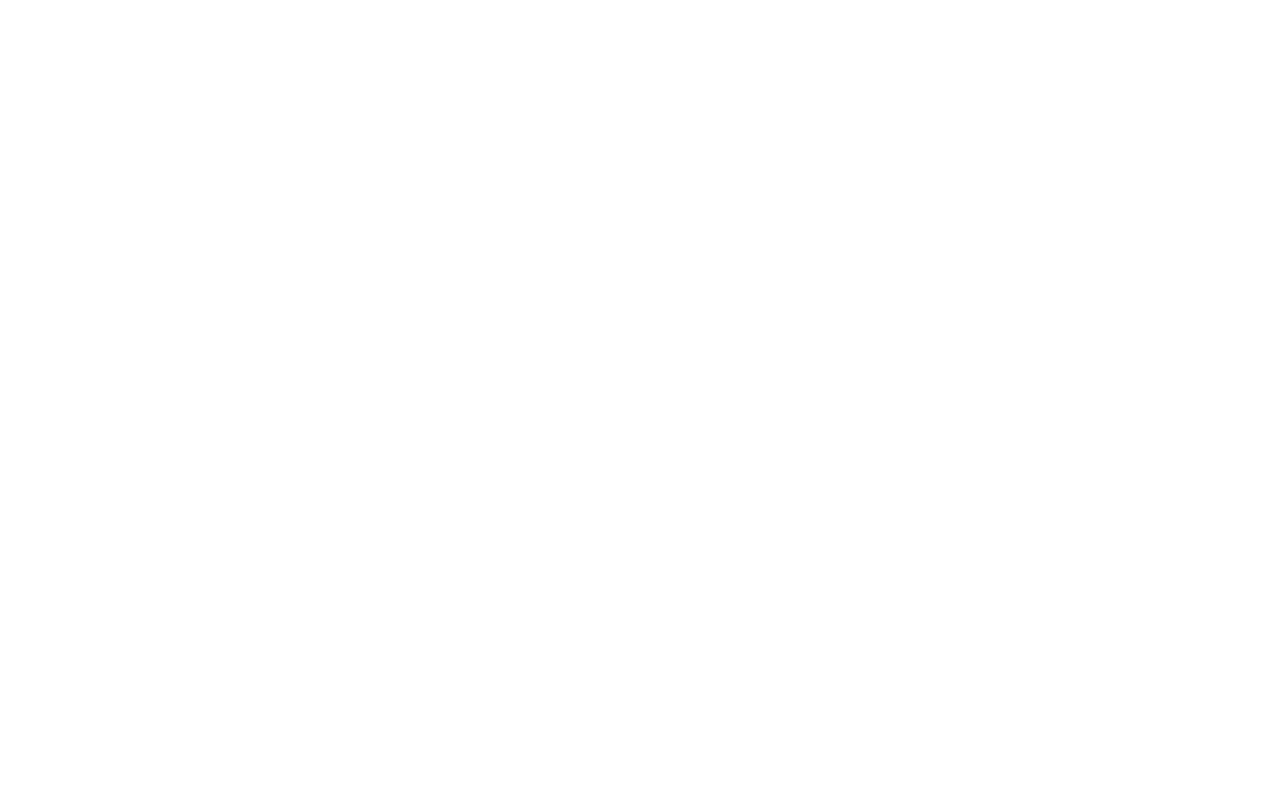
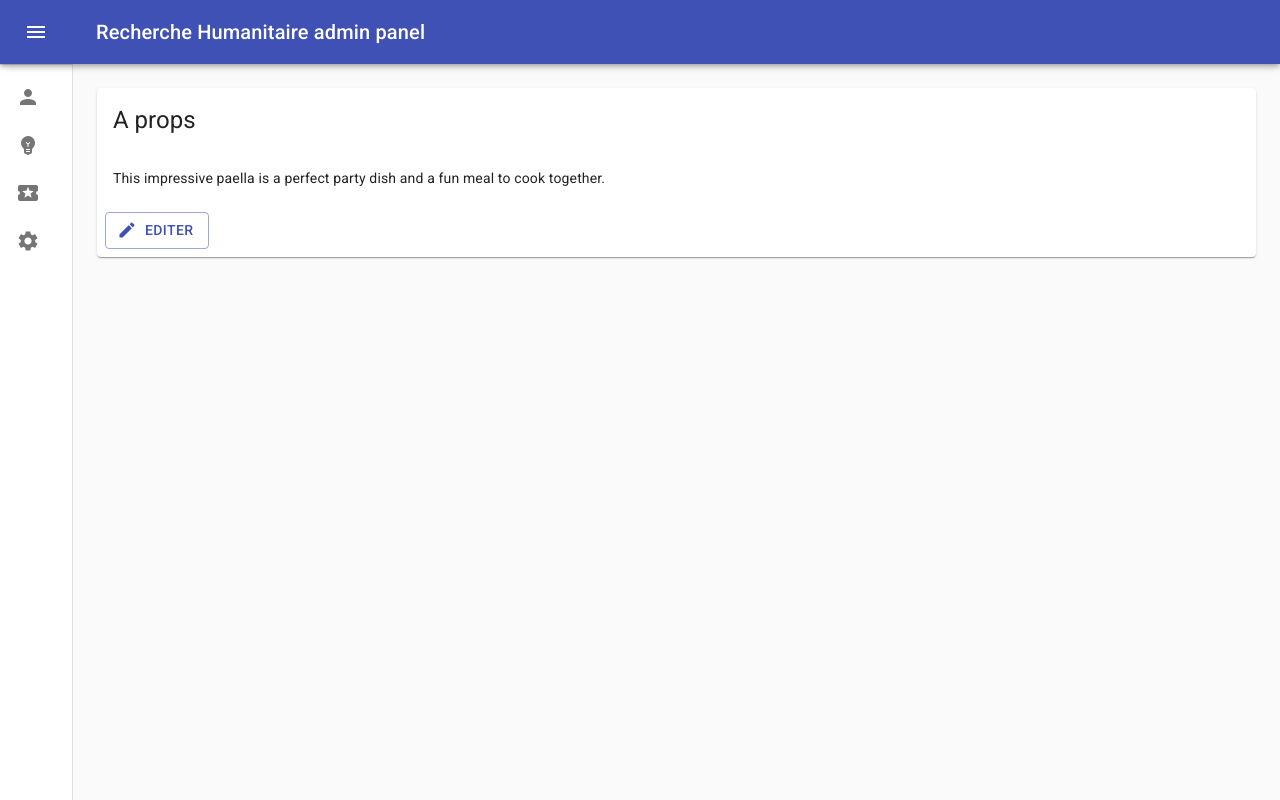
Before and after one commit to Yamingue/humanitaire, a React (Create React App) app: page /admin/setting in a window 1280 px wide. Before the commit this address had no page. Built offline with nearby package versions, Linux system fonts and the light colour scheme; no server answers; the database is empty.

Commit message:
addind aprops from database

```diff
--- a/src/App.js
+++ b/src/App.js
@@ -37,6 +37,7 @@
   const [team, setTeam] = useState([])
   const [activity, setActivity] = useState([])
   const [mission, setMission] = useState([])
+  const [apropos, setApropos] = useState([])
 
   useEffect(() => {
     onValue(ref(database, '/team'), snap => {
@@ -70,6 +71,10 @@
       setMission(arr)
       console.log(arr)
     })
+    onValue(ref(database,'/apropos'),snap=>{
+      let s= snap.toJSON()
+      setApropos(s)
+  })
   }, [])
   return (
     <>
@@ -85,12 +90,7 @@
         <Card>
           <CardContent>
             <Typography variant='subtitle2' >
-              La position géopolitique du Tchad le place au carrefour de multiples pôles de crises climatique et sécuritaires régionaux affectant sa population, surtout celles vivants dans les localités frontalières et difficiles d’accès. Cette position qui confère au pays un rôle de partenaire de première importance pour assurer la stabilité sécuritaire dans la région n’est pas sans conséquence sur la vie sociale au niveau interne. En effet,  cette sûreté exige l´adoption d´une approche intégrée axée sur les notions interconnectées de la paix, de la sécurité humaine et environnementale, de la sécurité économique (moyens de subsistances) et alimentaire, l’accès à l’éducation, bref de la protection sociale.
-              Ces défis sociétaux, induits par des crises humanitaires, ont des contours aussi multiples que variés qui peuvent être appréhendés par la recherche scientifique.  Il n’est pas superflu de rappeler la place de choix qu’occupe la recherche dans tout processus de développement humain.
-              Il est donc nécessaire et judicieux que le Tchad soit doté d’une structure de recherche capable l’aider à s’inscrire dans ce processus global qu’est la promotion de la recherche scientifique et surtout la recherche orientée vers le l’humanitaire.
-              L’intérêt est sans nul doute encore grand pour le Tchad qui, depuis l’enchainement des crises sécuritaires dans la Sous-région, constitue un pilier de la lutte contre l’insécurité et amorce une phase décisive du dialogue orienté vers le développement humain.
-              Au regard de ce constat et conscient de nos modestes capacités et compétences susceptibles de contribuer à cette lutte commune, NOUS, Jeunes Chercheurs et Etudiants, décidons de la création d’une association de recherche dénommée Centre pour la Recherche Humanitaire, en abrégé CRH, avec une vision pluridisciplinaire et orientée vers la promotion de la recherche pour contribuer aux prises des décisions humanitaires au Tchad.
-
+              {apropos}
             </Typography>
           </CardContent>
         </Card>
--- /dev/null
+++ b/src/Component/Admin/Apropos.js
@@ -0,0 +1,49 @@
+import React, { useEffect, useState } from "react";
+import { Button, Card, CardActions, CardContent, CardHeader, Icon, TextField, Typography } from "@material-ui/core";
+import { onValue, getDatabase, ref,set } from "firebase/database";
+import firebaseApp from "../../functions/firebase";
+const database = getDatabase(firebaseApp);
+
+export default function Apropos(props) {
+    const [isEdite, setEdite] = useState(false)
+    const [text, setText] = useState('This impressive paella is a perfect party dish and a fun meal to cook together.')
+    useEffect(()=>{
+        onValue(ref(database,'/apropos'),snap=>{
+            let s= snap.toJSON()
+            setText(s)
+        })
+    },[])
+
+    return <Card>
+        <CardHeader title={'A props'} />
+        <CardContent>
+            {!isEdite ? <Typography variant="body2" component="p">
+                {text}
+            </Typography> : <TextField
+                id="outlined-multiline-static"
+                label="Editer"
+                multiline
+                minRows={4}
+                value={text}
+                onChange={e=>setText(e.target.value)}
+                variant="outlined"
+                fullWidth
+            />
+            }
+
+        </CardContent>
+        <CardActions>
+            <Button color='primary' variant='outlined'
+                startIcon={<Icon>edite</Icon>}
+                onClick={e=>{
+                    if (isEdite) {
+                        set(ref(database, '/apropos'), text);
+                    }
+                    setEdite(!isEdite)
+                }}
+            >
+                {isEdite?'Voir':'Editer'}
+            </Button>
+        </CardActions>
+    </Card>
+}
--- a/src/Component/Layout.js
+++ b/src/Component/Layout.js
@@ -18,6 +18,7 @@
 import PersonIcon from '@material-ui/icons/Person';
 import LocalActivityIcon from '@material-ui/icons/LocalActivity';
 import EmojiObjectsIcon from '@material-ui/icons/EmojiObjects';
+import SettingsIcon from '@material-ui/icons/Settings';
 import { Link } from 'react-router-dom';
 
 const drawerWidth = 240;
@@ -161,6 +162,12 @@
                             <ListItemText primary={"Activitées"} />
                         </ListItem>
                     </Link>
+                    <Link to='/admin/setting'>
+                        <ListItem button >
+                            <ListItemIcon><SettingsIcon /></ListItemIcon>
+                            <ListItemText primary={"Parametre"} />
+                        </ListItem>
+                    </Link>
                 </List>
             </Drawer>
             <main className={classes.content}>
--- a/src/index.js
+++ b/src/index.js
@@ -10,6 +10,7 @@
   Route,
 } from "react-router-dom";
 import Activity from './pages/admin/Activity';
+import Informtion from './pages/admin/Information';
 ReactDOM.render(
   <React.StrictMode>
     <BrowserRouter>
@@ -18,6 +19,7 @@
         <Route path='/admin' element={<Admin />} />
         <Route path='/admin/mission' element={<Mission />} />
         <Route path='/admin/activite' element={<Activity />} />
+        <Route path='/admin/setting' element={<Informtion />} />
       </Routes>
     </BrowserRouter>
   </React.StrictMode>,
--- a/src/pages/admin.js
+++ b/src/pages/admin.js
@@ -1,4 +1,4 @@
-import { Button, Card, CardContent, TextField, Typography } from "@material-ui/core";
+import { Button, Card, CardContent, CardHeader, TextField, Typography } from "@material-ui/core";
 import { Image as ImageIcon } from "@material-ui/icons";
 import React, { useEffect, useRef, useState } from "react";
 import EquipeTable from "../Component/EquipeTable";
@@ -61,6 +61,9 @@
 
     return <Layout>
         <Card style={{ marginBottom: '15px' }}>
+            <CardHeader
+             title="Gestion de la team"
+            />
             <CardContent>
                 <TextField onChange={e => setNom(e.target.value)} value={nom} margin='dense' variant='outlined' label='Nom complet' fullWidth />
                 <TextField onChange={e => setFunction(e.target.value)} value={titre} margin='dense' variant='outlined' label='Function' fullWidth />
--- a/src/pages/admin/Activity.js
+++ b/src/pages/admin/Activity.js
@@ -1,4 +1,4 @@
-import { Button, Card, CardContent, TextField, Typography } from "@material-ui/core";
+import { Button, Card, CardContent, CardHeader, TextField, Typography } from "@material-ui/core";
 import { Image as ImageIcon } from "@material-ui/icons";
 import React, { useEffect, useRef, useState } from "react";
 import Layout from "../../Component/Layout";
@@ -69,6 +69,9 @@
 
     return <Layout>
         <Card style={{ marginBottom: '15px' }}>
+            <CardHeader
+             title="Gestion des Activitées"
+            />
             <CardContent>
                 <TextField onChange={e => setLibelet(e.target.value)} value={libelet} margin='dense' variant='outlined' label='Libelet' fullWidth />
                 <TextField onChange={e => setDes(e.target.value)} value={description} multiline minRows={4} type={'text'} margin='dense' variant='outlined' label='Description' fullWidth />
--- /dev/null
+++ b/src/pages/admin/Information.js
@@ -0,0 +1,11 @@
+import React from "react";
+import Apropos from "../../Component/Admin/Apropos";
+import Layout from "../../Component/Layout";
+
+
+export default function Informtion(props) {
+
+    return <Layout>
+        <Apropos />
+    </Layout>
+}
--- a/src/pages/admin/Mission.js
+++ b/src/pages/admin/Mission.js
@@ -1,4 +1,4 @@
-import { Button, Card, CardContent, TextField, Typography } from "@material-ui/core";
+import { Button, Card, CardContent, CardHeader, TextField, Typography } from "@material-ui/core";
 import { Image as ImageIcon } from "@material-ui/icons";
 import React, { useEffect, useRef, useState } from "react";
 import Layout from "../../Component/Layout";
@@ -59,6 +59,9 @@
 
     return <Layout>
         <Card style={{ marginBottom: '15px' }}>
+        <CardHeader
+             title="Gestion des Missions"
+            />
             <CardContent>
                 <TextField onChange={e => setLibelet(e.target.value)} value={libelet} margin='dense' variant='outlined' label='Libelet' fullWidth />
                 <TextField onChange={e => setDes(e.target.value)} value={description} multiline minRows={4} type={'text'} margin='dense' variant='outlined' label='Description' fullWidth />
```
